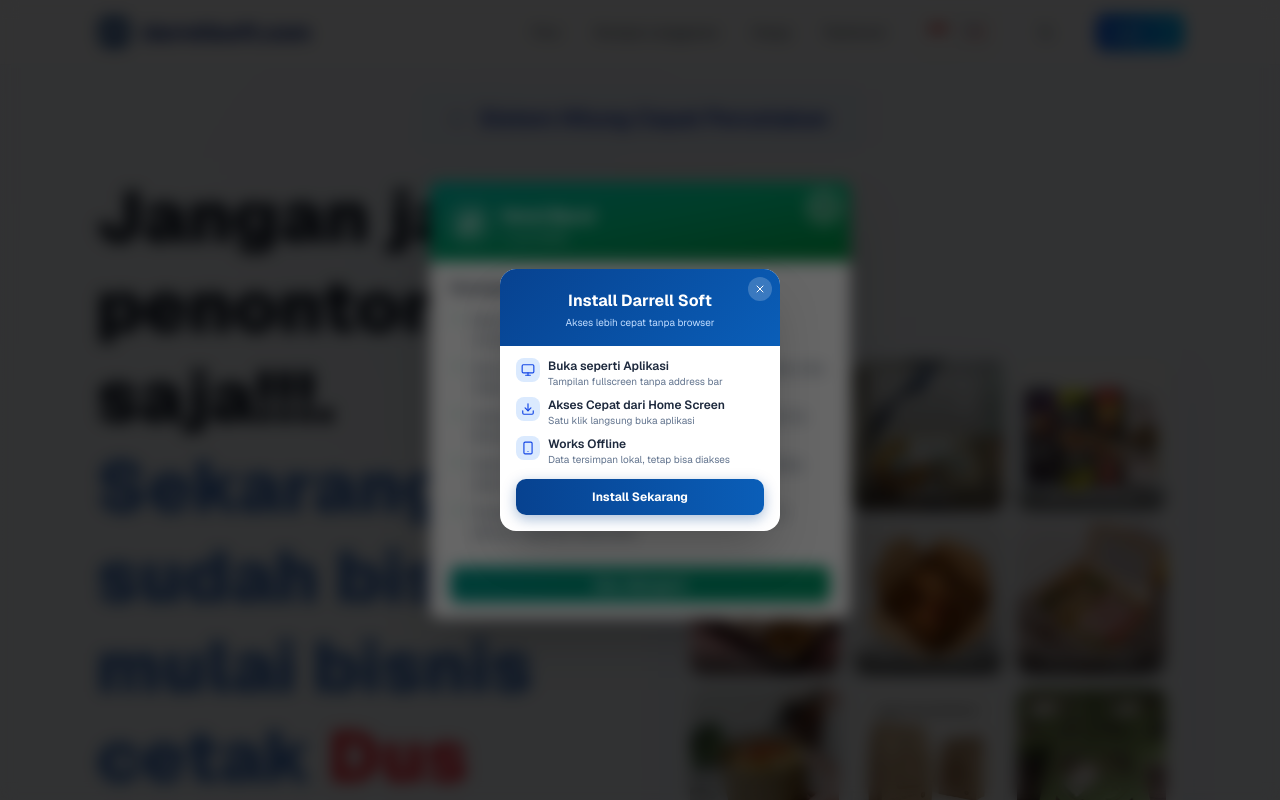
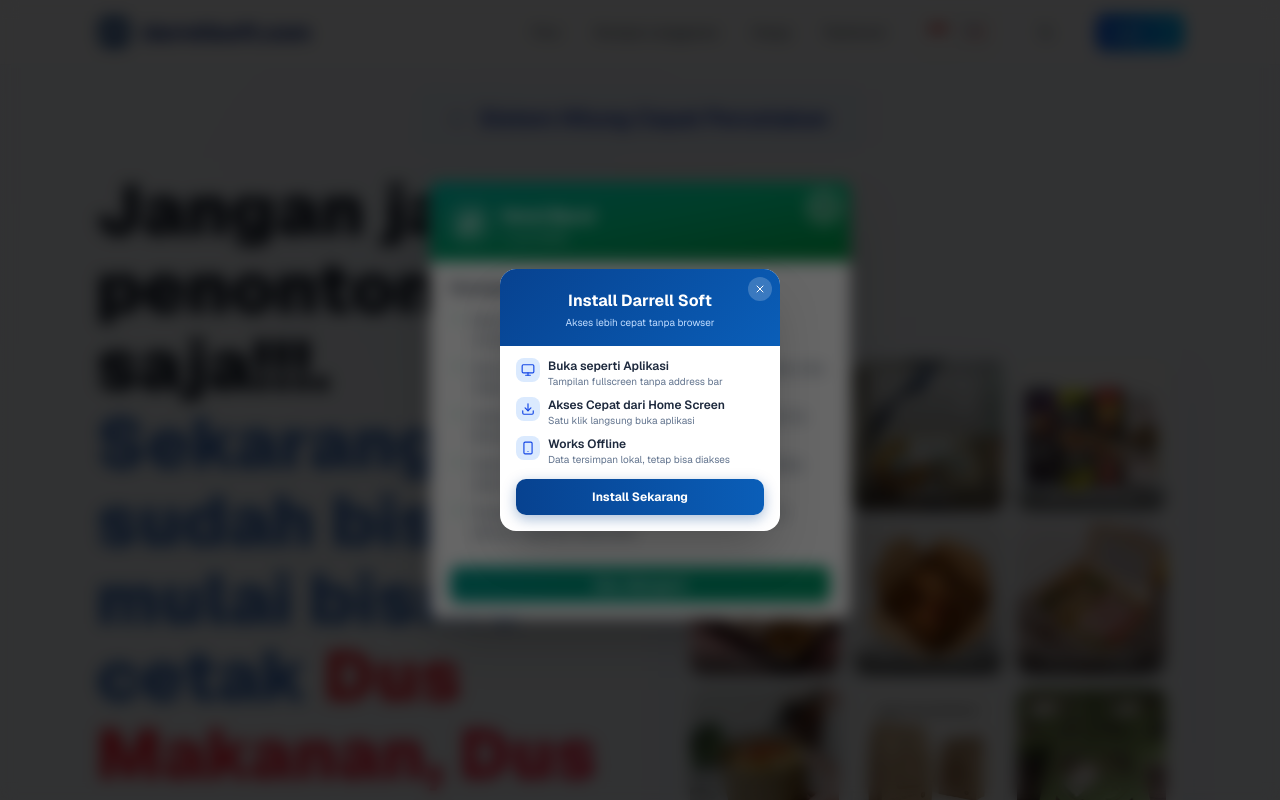
Before and after one commit to Koming711/darrellsoft, a Next.js app: page / in a window 1280 px wide. Shown: the top 800 px of the page. Built offline with nearby package versions, Linux system fonts and the light colour scheme; no server answers; the database is empty.

Commit message:
8fe7f54d-7f07-4d56-9cc3-da299c597b1f

```diff
--- a/app/page.tsx
+++ b/app/page.tsx
@@ -1022,7 +1022,7 @@ export default function Home() {
             {/* Left - Text */}
             <FadeIn direction="right">
               <div className="flex flex-col gap-6">
-                <h1 className="text-5xl md:text-6xl lg:text-7xl text-gray-900 dark:text-gray-100 leading-tight" style={{ fontWeight: 900 }}>
+                <h1 className="text-gray-900 dark:text-gray-100 leading-[1.1] text-[46.67px] md:text-[58.67px] lg:text-[70.67px]" style={{ fontWeight: 900 }}>
                   <span style={{ fontWeight: 900 }}>{t.hero_h1_1}{' '}</span>
                   <span className="font-extrabold" style={{ color: '#4374C1', fontWeight: 900 }}>{t.hero_h1_2}</span>{' '}
                   <span className="bg-gradient-to-r from-red-500 to-rose-500 bg-clip-text text-transparent" style={{ fontWeight: 900 }}>{t.hero_h1_3}</span>
--- a/src/app/page.tsx
+++ b/src/app/page.tsx
@@ -1022,7 +1022,7 @@ export default function Home() {
             {/* Left - Text */}
             <FadeIn direction="right">
               <div className="flex flex-col gap-6">
-                <h1 className="text-5xl md:text-6xl lg:text-7xl text-gray-900 dark:text-gray-100 leading-tight" style={{ fontWeight: 900 }}>
+                <h1 className="text-gray-900 dark:text-gray-100 leading-[1.1] text-[46.67px] md:text-[58.67px] lg:text-[70.67px]" style={{ fontWeight: 900 }}>
                   <span style={{ fontWeight: 900 }}>{t.hero_h1_1}{' '}</span>
                   <span className="font-extrabold" style={{ color: '#4374C1', fontWeight: 900 }}>{t.hero_h1_2}</span>{' '}
                   <span className="bg-gradient-to-r from-red-500 to-rose-500 bg-clip-text text-transparent" style={{ fontWeight: 900 }}>{t.hero_h1_3}</span>
```
Also changed, not shown: 2 other files (tests, documents, lock files or other folders).
